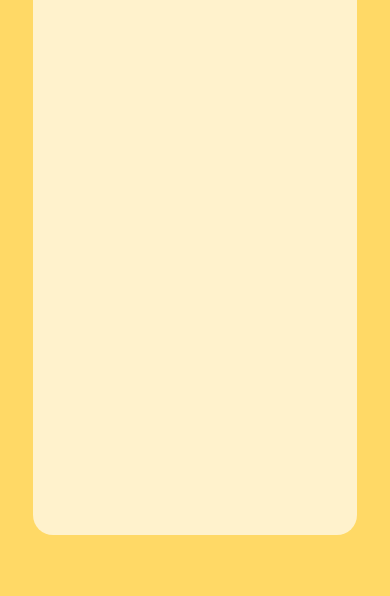
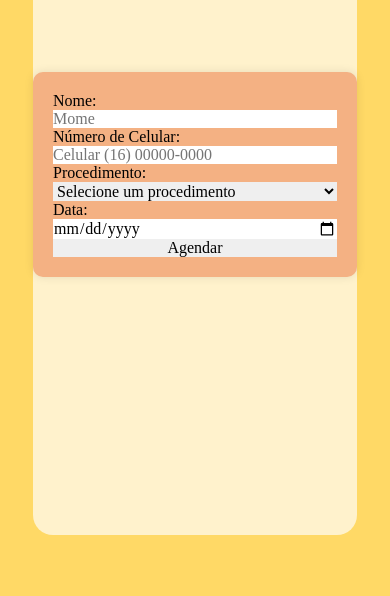
Before and after one commit to Italobgg/agendamento, a plain HTML site: page assets/pages/agendamento.html in a window 390 px wide. Shown: the part 248-844 px from the top of the page. Drawn offline with Linux system fonts and the light colour scheme.

Commit message:
teste de responsividade

```diff
--- a/assets/pages/agendamento.html
+++ b/assets/pages/agendamento.html
@@ -10,18 +10,35 @@
 </head>
 
 <body>
-    <main class="principal">
+    <main class="principal-agendamento">
 
         <div class="titulo">
             <h1 class="logo">Sol <span class="logoE">&</span> Mar</h1>
             <h2 class="subtitulo">Bem-vindo</h2>
         </div>
 
-        <div class="data">
-            <div class="dataa">
-                <input class="dataaa" type="date">
-            </div>
+        <div class="procedimentos-form">
+            <form class="form">
+                <label for="nome">Nome:</label>
+                <input type="text" id="nome" name="nome" placeholder="Mome" required>
 
+                <label for="celular">Número de Celular:</label>
+                <input type="tel" id="celular" name="celular" placeholder="Celular (16) 00000-0000" required>
+
+                <label for="procedimento">Procedimento:</label>
+                <select id="procedimento" name="procedimento" required>
+                    <option value="">Selecione um procedimento</option>
+                    <option value="procedimento1">Procedimento 1</option>
+                    <option value="procedimento2">Procedimento 2</option>
+                    <option value="procedimento3">Procedimento 3</option>
+                    <!-- Adicione mais opções conforme necessário -->
+                </select>
+
+                <label for="data">Data:</label>
+                <input type="date" id="data" name="data" required>
+
+                <button type="submit">Agendar</button>
+            </form>
         </div>
 
     </main>
--- a/assets/styles/style.css
+++ b/assets/styles/style.css
@@ -67,10 +67,12 @@ body {
     box-shadow: 5px 5px 4px rgba(90, 69, 53, 0.95);
     border-radius: 10px;
 }
+
 .marcar-horario:hover {
     transition: background-color 0.3s ease;
     background: #E7803B;
 }
+
 #calendar {
     max-width: 800px;
     margin: 0 auto;
@@ -91,6 +93,7 @@ body {
     box-shadow: 5px 5px 4px rgba(90, 69, 53, 0.95);
     border-radius: 10px;
 }
+
 .procedimentos:hover {
     transition: background-color 0.3s ease;
     background: #E7803B;
@@ -107,9 +110,39 @@ body {
     box-shadow: 5px 5px 4px rgba(90, 69, 53, 0.95);
     border-radius: 10px;
 }
+
 .portfolio:hover {
     transition: background-color 0.3s ease;
     background: #E7803B;
+}
+
+.principal-agendamento {
+    background: #FFF2CC;
+    position: absolute;
+    width: 324px;
+    height: 720px;
+    left: calc(50% - 324px/2);
+    top: calc(50% - 720px/2 + 0.5px);
+    border-radius: 20px;
+
+    display: flex;
+    align-items: center;
+    justify-content: center;
+}
+
+
+.procedimentos-form {
+    width: 320px;
+    background-color: #F4B183;
+    padding: 20px;
+    border-radius: 10px;
+    box-shadow: 0 0 10px rgba(0, 0, 0, 0.1);
+    margin: 0 auto; /* Adicionado */
+}
+
+.form {
+  display: flex;
+  flex-direction: column;
 }
 
 .zap {
@@ -123,6 +156,7 @@ body {
     box-shadow: 5px 5px 4px rgba(90, 69, 53, 0.95);
     border-radius: 10px;
 }
+
 .zap:hover {
     transition: background-color 0.3s ease;
     background: #FFF2CC;
@@ -140,6 +174,7 @@ body {
     box-shadow: 5px 5px 4px rgba(90, 69, 53, 0.95);
     border-radius: 10px;
 }
+
 .insta:hover {
     transition: background-color 0.3s ease;
     background: #FFF2CC;
@@ -157,6 +192,7 @@ body {
     box-shadow: 5px 5px 4px rgba(90, 69, 53, 0.95);
     border-radius: 10px;
 }
+
 .face:hover {
     transition: background-color 0.3s ease;
     background: #FFF2CC;
```
